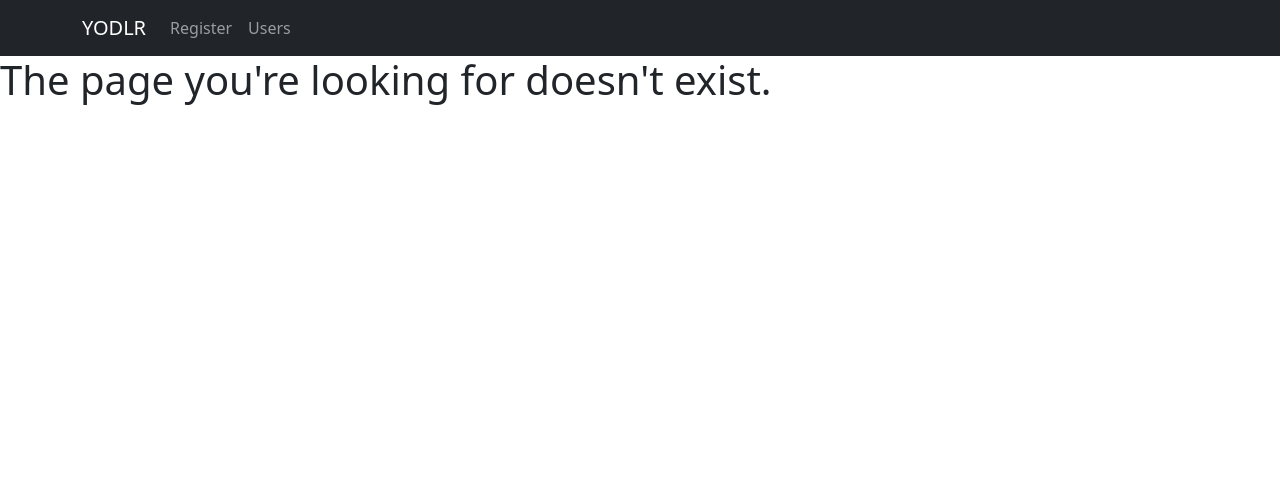
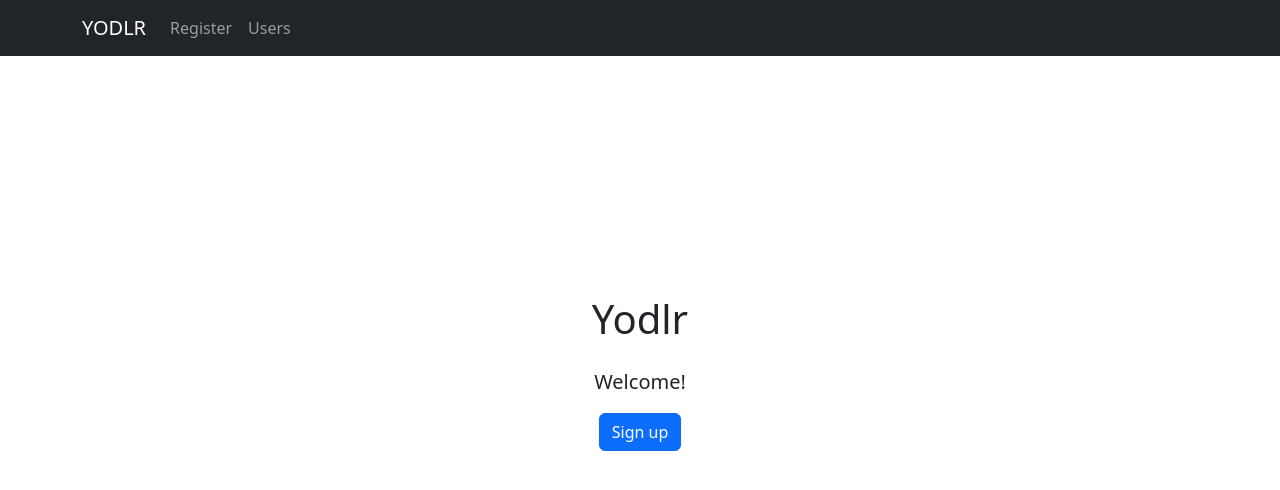
Before and after one commit to Ricardo-Lewin/yodlr-front-end, a React (Create React App) app: page / in a window 1280 px wide. Shown: the top 490 px of the page. Built offline with nearby package versions, Linux system fonts and the light colour scheme; no server answers.

Commit message:
added homepage route

```diff
--- a/src/Routes.js
+++ b/src/Routes.js
@@ -1,5 +1,6 @@
 import React from 'react';
 import {Route, Switch} from "react-router-dom"
+import Homepage from './Homepage';
 import UserRegisterForm from "./users/UserRegisterForm";
 import UserList from "./users/UsersList";
 import UserPage from './users/UserPage';
@@ -8,6 +9,9 @@ import NotFound from './NotFound';
 function Routes() {
     return (
         <Switch>
+            <Route exact path = "/">
+                <Homepage/>
+            </Route>
             <Route exact path = "/users/new">
                 <UserRegisterForm/>
             </Route>
```
